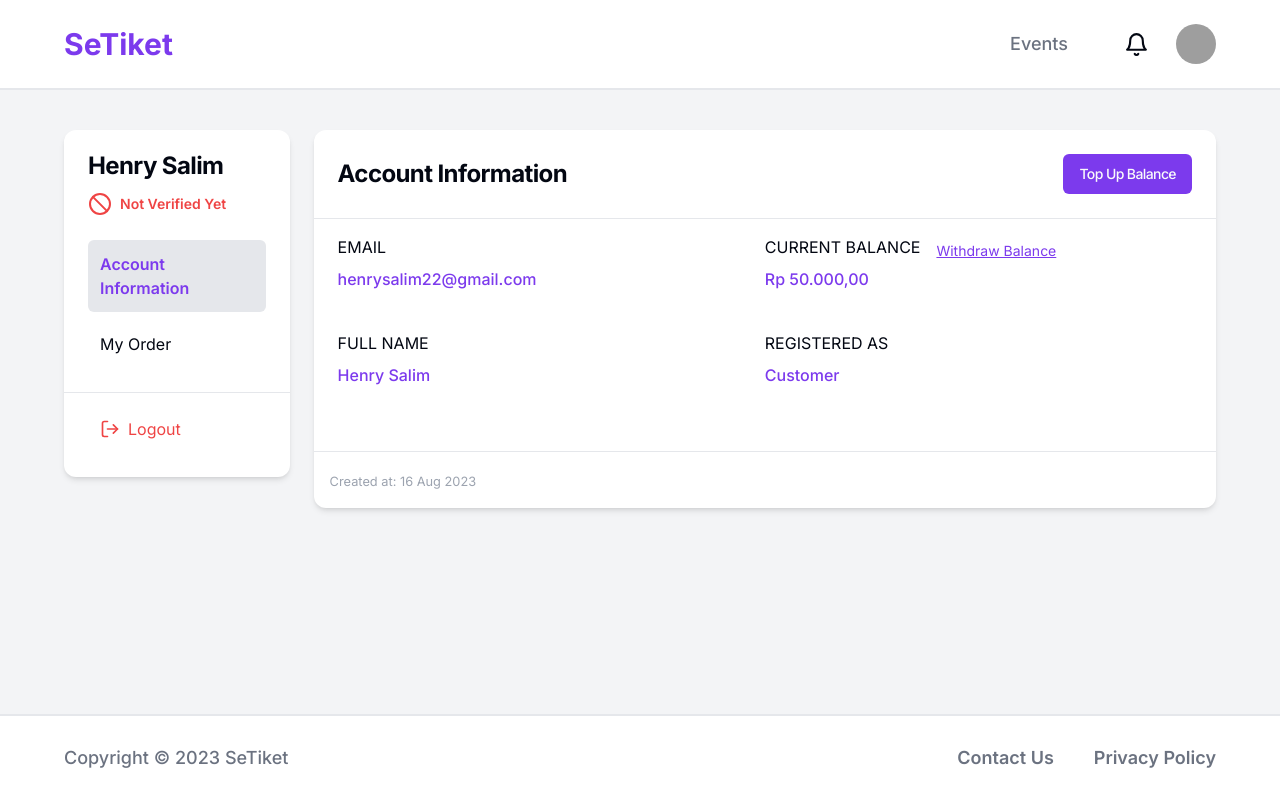
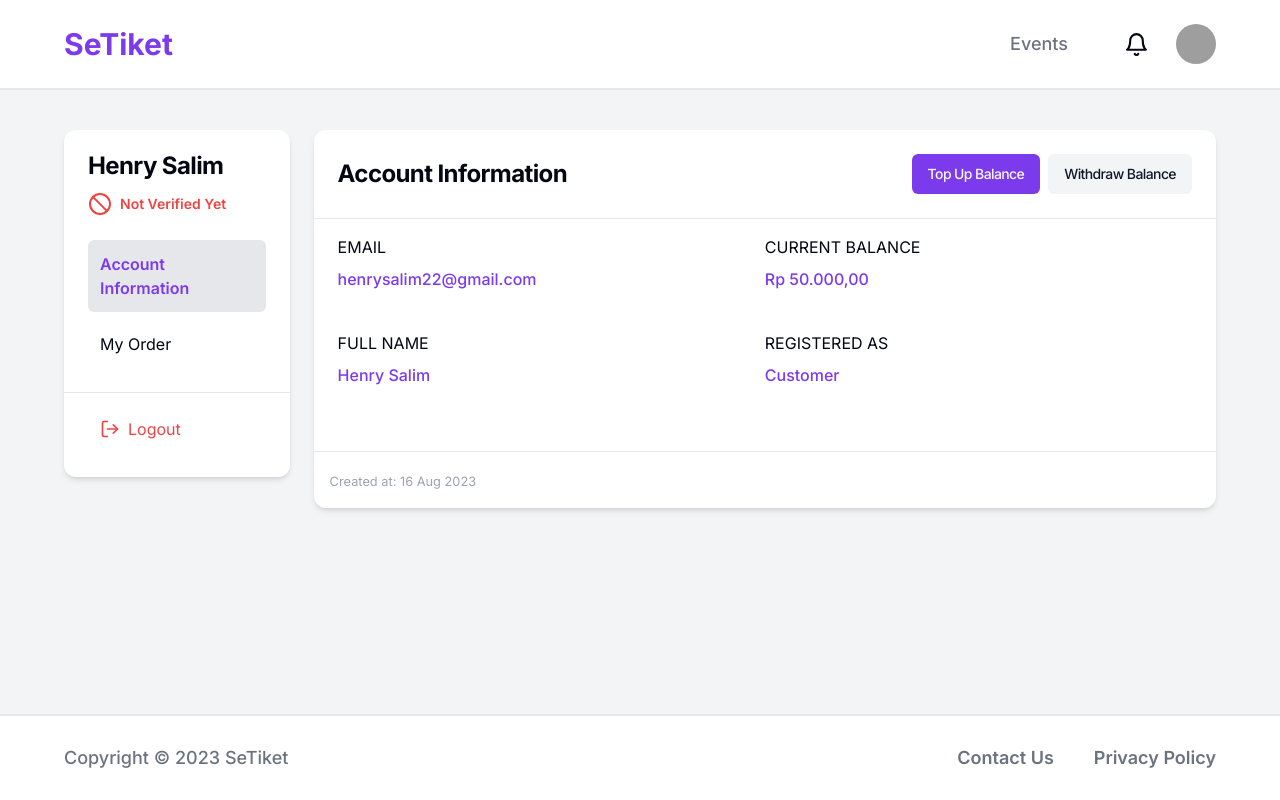
Before and after one commit to compfest-15-tim/setiket-fe, a Next.js app: page /dashboard in a window 1280 px wide. Built offline with nearby package versions, Linux system fonts and the light colour scheme; grey boxes are pictures that could not be loaded.

Commit message:
fix: Top up & withdraw balance button position; fix: Top up & withdraw form validation

```diff
--- a/app/dashboard/page.tsx
+++ b/app/dashboard/page.tsx
@@ -28,19 +28,35 @@ export default function Dashboard() {
 
       <Card className="mb-10 h-[5%] w-full md:mt-10">
         <CardHeader>
-          <CardTitle className="flex items-center justify-between">
+          <CardTitle className="flex flex-col justify-between gap-6 md:flex-row md:items-center">
             Account Information
+            <div className="flex flex-row gap-2">
               <Popover>
                 <PopoverTrigger>
                   <Button variant="default" type="button">
                     Top Up Balance
                   </Button>
                 </PopoverTrigger>
-              <PopoverContent className="absolute -right-16">
+                <PopoverContent className="absolute -left-16">
                   <h3 className="mb-6 text-xl font-semibold">Top Up Balance</h3>
                   <TopUpForm />
                 </PopoverContent>
               </Popover>
+
+              <Popover>
+                <PopoverTrigger>
+                  <Button variant="secondary" type="button">
+                    Withdraw Balance
+                  </Button>
+                </PopoverTrigger>
+                <PopoverContent className="absolute -right-20">
+                  <h3 className="mb-6 text-xl font-semibold">
+                    Withdraw Your Balance
+                  </h3>
+                  <WithdrawForm />
+                </PopoverContent>
+              </Popover>
+            </div>
           </CardTitle>
         </CardHeader>
         <Separator />
@@ -61,20 +77,7 @@ export default function Dashboard() {
 
             <div>
               <div className="mb-10">
-                <div className="flex flex-row gap-4">
                 <p className="mb-2 uppercase">Current Balance</p>
-                  <Popover>
-                    <PopoverTrigger>
-                      <p className="text-sm underline text-primary">Withdraw Balance</p>
-                    </PopoverTrigger>
-                    <PopoverContent className="absolute -right-16">
-                      <h3 className="mb-6 text-xl font-semibold">
-                        Withdraw Your Balance
-                      </h3>
-                      <WithdrawForm />
-                    </PopoverContent>
-                  </Popover>
-                </div>
                 <p className="font-medium text-primary" id="current-balance">
                   {formatter(50000)}
                 </p>
--- a/app/dashboard/topup-form.tsx
+++ b/app/dashboard/topup-form.tsx
@@ -17,7 +17,7 @@ import {
 export default function TopUpForm() {
   // Form Schema Validation
   const formSchema = z.object({
-    balance: z.number()
+    balance: z.string()
   });
 
   // Form Hook
--- a/app/dashboard/withdraw-form.tsx
+++ b/app/dashboard/withdraw-form.tsx
@@ -17,7 +17,7 @@ import {
 export default function WithdrawForm() {
   // Form Schema Validation
   const formSchema = z.object({
-    balance: z.number(),
+    balance: z.string(),
   });
 
   // Form Hook
```
Lines whose indentation alone changed are shown as unchanged.
